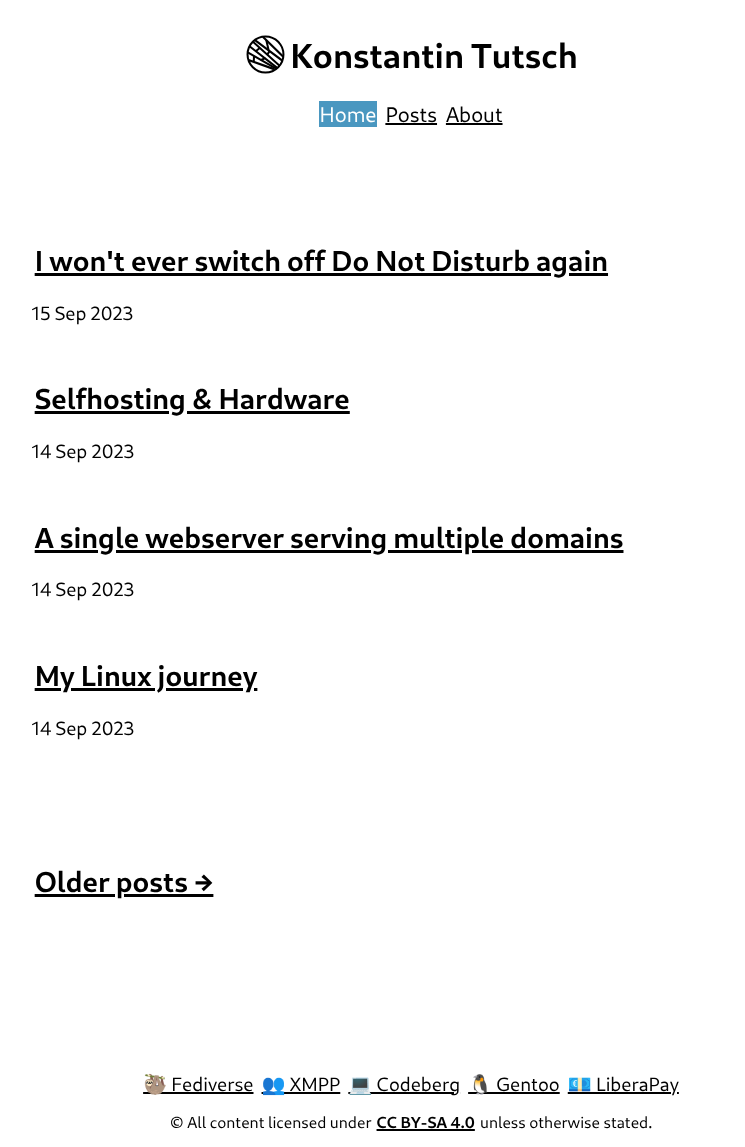
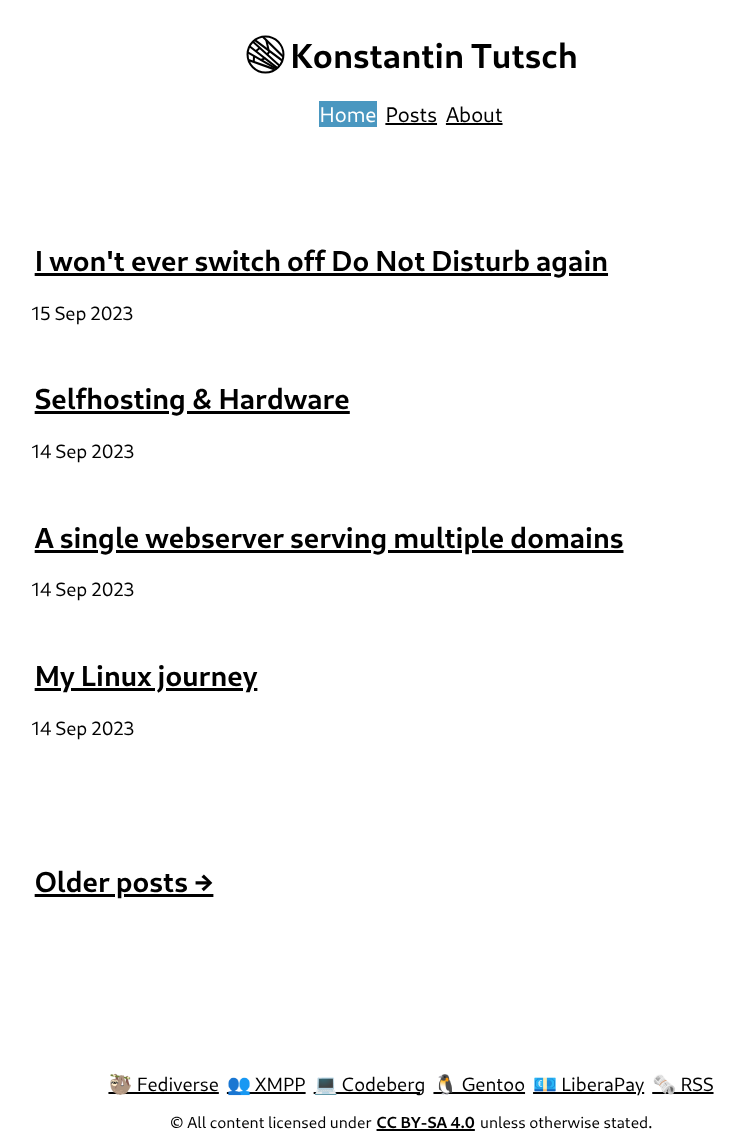
Before and after one commit to konstantintutsch/website, a Jekyll site: the page built from index.html, in a window 1280 px wide. Shown: the whole page, without its empty margins (229-974 px from the left). Built offline with Jekyll 4.4.1, drawn with Linux system fonts in a browser that asks for light colours.

Commit message:
RSS in footer

```diff
--- a/_includes/footer.html
+++ b/_includes/footer.html
@@ -4,6 +4,7 @@
   <a class="social" target="_blank" rel="me noopener noreferrer" href="https://codeberg.org/konstantintutsch">💻 Codeberg</a>
   <a class="social" target="_blank" rel="me noopener noreferrer" href="https://wiki.gentoo.org/wiki/User:KonstantinTutsch">🐧 Gentoo</a>
   <a class="social" target="_blank" rel="me noopener noreferrer" href="https://liberapay.com/konstantintutsch">💶 LiberaPay</a>
+  <a class="social" target="_blank" rel="noopener noreferrer" href="/feed.rss">🗞️ RSS</a>
   <small>
     <p>© All content licensed under <b><a target="_blank" rel="noopener noreferrer" href="https://creativecommons.org/licenses/by-sa/4.0/">CC BY-SA 4.0</a></b> unless otherwise stated.</p>
   </small>
```
